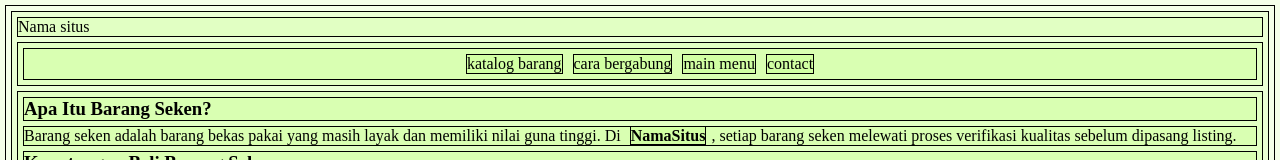
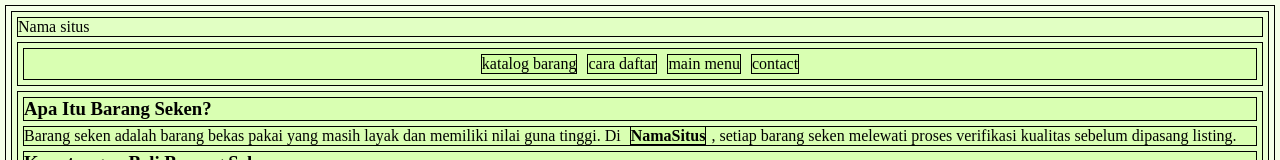
Before and after one commit to IbnoeRizal/tugas1deswebs4, a plain HTML site: page introduksi page1.html in a window 1280 px wide. Shown: the top 160 px of the page. Drawn offline with Linux system fonts and the light colour scheme.

Commit message:
sedikit perubahan

```diff
--- a/introduksi page1.html
+++ b/introduksi page1.html
@@ -32,7 +32,7 @@
         <div class="navbar">
             <ul>
                 <li id="page2">katalog barang</li>
-                <li id="page3">cara bergabung</li>
+                <li id="page3">cara daftar</li>
                 <li id="page4">main menu</li>
                 <li id="page5">contact</li>
             </ul>
```
